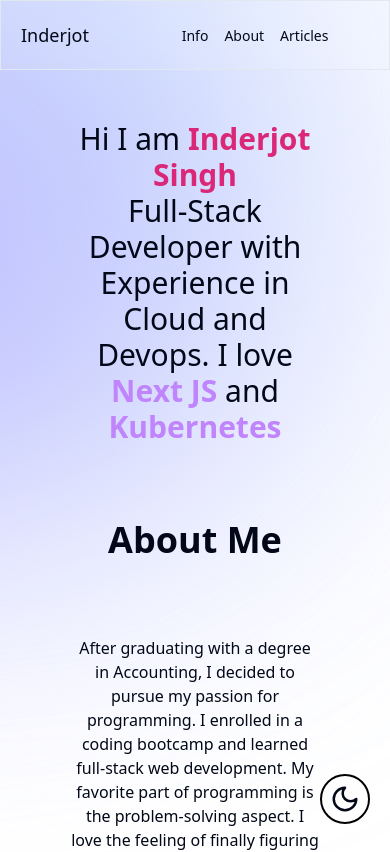
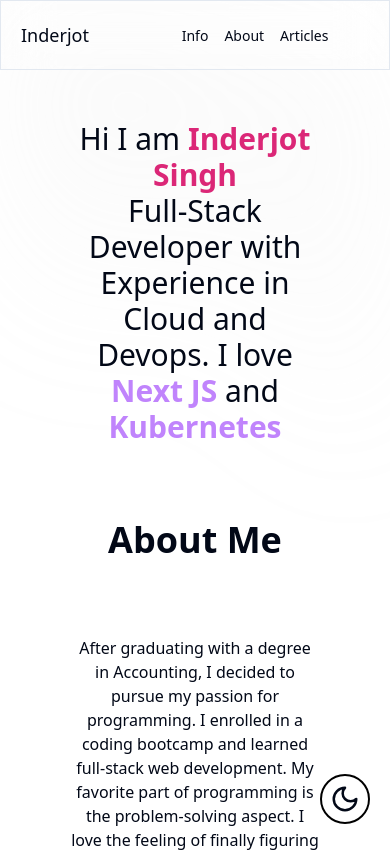
Before and after one commit to inderharrysingh/personal-website, a Next.js app: page / in a window 390 px wide. Shown: the top 852 px of the page. Built offline with nearby package versions, Linux system fonts and the light colour scheme.

Commit message:
Working on ui

```diff
--- a/app/_components/BackgroudAnimation.tsx
+++ b/app/_components/BackgroudAnimation.tsx
@@ -1,69 +1,103 @@
 'use client'
+// import './App.css'
+import { motion } from 'framer-motion'
+import { useState, useEffect } from 'react'
+import SvgComponent from './Svg'
+function AnimationComponent() {
 
-import { motion, useAnimation } from 'framer-motion';
-import { useEffect } from 'react';
+  const [number, setNumber] = useState(0)
+  const variants = {
+    "one": [
+      {
+        translateX: 0,
+        translateY: 0,
+        translateZ: 0,
+      },
+      {
+        translateX: 0,
+        translateY: "60%",
+        translateZ: 0,
+      },
+      {
+        translateX: "-30%",
+        translateY: "110%",
+        translateZ: 0,
+      },
 
-const AnimatedComponent = () => {
-  const controls = useAnimation();
+    ],
 
-  const animationVariants = {
-    initial: { translateX: 0, translateY: 0, translateZ: 0 },
-    animate1: { translateX: 0, translateY: 60, translateZ: 0 },
-    animate2: { translateX: 50, translateY: -50, translateZ: 0 },
-    animate3: { translateX: -100, translateY: 20, translateZ: 0 },
-    animate4: { translateX: -30, translateY: 110, translateZ: 0 },
-    animate5: { translateX: 100, translateY: -60, translateZ: 0 },
-    animate6: { translateX: -140, translateY: -70, translateZ: 0 },
-  };
+    "two": [
+      {
+        translateX: 0,
+        translateY: 0,
+        translateZ: 0,
+      },
+      {
+        translateX: "50%",
+        translateY: "-50%",
+        translateZ: 0,
+      },
+      {
+        translateX: "100%",
+        translateY: "-60%",
+        translateZ: 0,
+      },
+    ],
 
-  useEffect( () => {
 
-      const sequence = async () => {
-        await controls.start(animationVariants.animate1);
-        await controls.start(animationVariants.animate2);
-        await controls.start(animationVariants.animate3);
-        await new Promise((resolve) => setTimeout(resolve, 4000)); // Wait for 4 seconds
-        await controls.start(animationVariants.animate4);
-        await controls.start(animationVariants.animate5);
-        await controls.start(animationVariants.animate6);
-      };
+    "three": [
+      {
+        translateX: 0,
+        translateY: 0,
+        translateZ: 0,
+      },
+      {
+        translateX: "-100%",
+        translateY: "-20%",
+        translateZ: 0,
+      },
+      {
+        translateX: "-140%",
+        translateY: "-70%",
+        translateZ: 0,
+      }]
+  }
 
-      sequence();
+  useEffect(() => {
 
-  })
+    const timeoutid = setTimeout(() => { setNumber((prev) => (prev + 1) % 3) }, 5000)
 
-  // Start the animation sequence when the component mounts
+    return () => clearTimeout(timeoutid)
+
+  }, [number])
 
   return (
-    <div className="absolute inset-0 overflow-hidden pointer-events-none blur-3xl backdrop-blur-3xl -z-[1]">
-      <motion.div
-        className="w-full max-w-[1200px] min-w-[600px] absolute -top-[50%] -left-[50%] lg:-top-[120%] lg:-left-[30%]"
-        animate={controls}
+
+    <div className='absolute inset-0 overflow-hidden pointer-events-none blur-3xl backdrop-blur-3xl -z-10'>
+
+      <motion.div className='w-full max-w-[1200px] min-w-[600px] absolute -top-[50%] -left-[50%] lg:-top-[120%] lg:-left-[30%]'
+        animate={variants.one[number]}
+        transition={{ duration: 3 }}
       >
-        <motion.svg xmlns="http://www.w3.org/2000/svg" className="w-full" fill="none" viewBox="0 0 1699 1666">
-          <svg xmlns="http://www.w3.org/2000/svg" className="w-full" fill="none" viewBox="0 0 1699 1666"><ellipse cx="849.5" cy="833" fill="url(#paint0_radial_1_19)" fill-opacity="0.22" rx="849.5" ry="833"></ellipse><defs><radialGradient id="paint0_radial_1_19" cx="0" cy="0" r="1" gradientTransform="matrix(0 833 -849.5 0 849.5 833)" gradientUnits="userSpaceOnUse"><stop stop-color="#D9D9D9" stop-opacity="0.69"></stop><stop offset="0.177" stop-color="#D9D9D9" stop-opacity="0.563"></stop><stop offset="1" stop-color="#D9D9D9" stop-opacity="0"></stop></radialGradient></defs></svg>{/* SVG content */}
-        </motion.svg>
+        <SvgComponent />
       </motion.div>
 
-      <motion.div
-        className="w-full max-w-[1200px] min-w-[600px] absolute top-[10%] left-0 lg:top-0 lg:left-0"
-        animate={controls}
+      <motion.div className='w-full max-w-[1200px] min-w-[600px] absolute top-[10%] left-0 lg:top-0 lg:left-0'
+        animate={variants.two[number]}
+        transition={{ duration: 3 }}
       >
-        <motion.svg xmlns="http://www.w3.org/2000/svg" className="w-full" fill="none" viewBox="0 0 1699 1666">
-          <svg xmlns="http://www.w3.org/2000/svg" className="w-full" fill="none" viewBox="0 0 1699 1666"><ellipse cx="849.5" cy="833" fill="url(#paint0_radial_1_19)" fill-opacity="0.22" rx="849.5" ry="833"></ellipse><defs><radialGradient id="paint0_radial_1_19" cx="0" cy="0" r="1" gradientTransform="matrix(0 833 -849.5 0 849.5 833)" gradientUnits="userSpaceOnUse"><stop stop-color="#D9D9D9" stop-opacity="0.69"></stop><stop offset="0.177" stop-color="#D9D9D9" stop-opacity="0.563"></stop><stop offset="1" stop-color="#D9D9D9" stop-opacity="0"></stop></radialGradient></defs></svg>{/* SVG content */}
-        </motion.svg>
+        <SvgComponent />
       </motion.div>
 
-      <motion.div
-        className="w-full max-w-[1200px] min-w-[600px] absolute -bottom-[70%] -right-[40%]"
-        animate={controls}
+      <motion.div className='w-full max-w-[1200px] min-w-[600px] absolute -bottom-[70%] -right-[40%]'
+        animate={variants.three[number]}
+        transition={{ duration: 3 }}
       >
-        <motion.svg xmlns="http://www.w3.org/2000/svg" className="w-full" fill="none" viewBox="0 0 1699 1666">
-          <svg xmlns="http://www.w3.org/2000/svg" className="w-full" fill="none" viewBox="0 0 1699 1666"><ellipse cx="849.5" cy="833" fill="url(#paint0_radial_1_19)" fill-opacity="0.22" rx="849.5" ry="833"></ellipse><defs><radialGradient id="paint0_radial_1_19" cx="0" cy="0" r="1" gradientTransform="matrix(0 833 -849.5 0 849.5 833)" gradientUnits="userSpaceOnUse"><stop stop-color="#D9D9D9" stop-opacity="0.69"></stop><stop offset="0.177" stop-color="#D9D9D9" stop-opacity="0.563"></stop><stop offset="1" stop-color="#D9D9D9" stop-opacity="0"></stop></radialGradient></defs></svg>{/* SVG content */}
-        </motion.svg>
+        <SvgComponent />
       </motion.div>
     </div>
-  );
-};
 
-export default AnimatedComponent;
+  )
+}
+
+export default AnimationComponent
--- a/app/_components/Experience.tsx
+++ b/app/_components/Experience.tsx
@@ -1,9 +1,10 @@
 "use client"
+
 import { VerticalTimeline, VerticalTimelineElement } from 'react-vertical-timeline-component';
 import { Briefcase, WorkflowIcon } from 'lucide-react';
 import { useTheme } from 'next-themes';
 import { Fragment } from 'react';
-import { Bree_Serif } from 'next/font/google';
+import "react-vertical-timeline-component/style.min.css";
 
 
 export default function Experience() {
@@ -11,13 +12,50 @@
     const { theme } = useTheme()
 
     const exp_data = [
-        { date: "2023 - Present", description: "Creative Direction, User Experience, Visual Design, Project Management, Team Leading", title: "Bondu", location: "randua ", icon: <Briefcase /> },
+
         { date: "2023 - Present", description: "Creative Direction, User Experience, Visual Design, Project Management, Team Leading", title: "Bondu", location: "randua ", icon: <Briefcase /> },
         { date: "2023 - Present", description: "Creative Direction, User Experience, Visual Design, Project Management, Team Leading", title: "Bondu", location: "randua ", icon: <Briefcase /> },
         { date: "2023 - Present", description: "Creative Direction, User Experience, Visual Design, Project Management, Team Leading", title: "Bondu", location: "randua ", icon: <Briefcase /> },
     ]
-    return (<div>
-        no Experience
+    return (<div className='scoll-mt-28 mb-28 md:mb-40'>
+
+            <VerticalTimeline lineColor="">
+                    {exp_data.map((item, index) => (
+                    <Fragment key={index}>
+                        <VerticalTimelineElement
+                        contentStyle={{
+                            background:
+                            theme === "light" ? "#f3f4f6" : "rgba(255, 255, 255, 0.05)",
+                            boxShadow: "none",
+                            border: "1px solid rgba(0, 0, 0, 0.05)",
+                            textAlign: "left",
+                            padding: "1.3rem 2rem",
+                        }}
+
+
+                        contentArrowStyle={{
+                            borderRight:
+                            theme === "light"
+                                ? "0.4rem solid #9ca3af"
+                                : "0.4rem solid rgba(255, 255, 255, 0.5)",
+                        }}
+                        date={item.date}
+                        icon={item.icon}
+                        iconStyle={{
+                            background:
+                            theme === "light" ? "white" : "rgba(255, 255, 255, 0.15)",
+                            fontSize: "1.5rem",
+                        }}
+                        >
+                        <h3 className="font-semibold capitalize">{item.title}</h3>
+                        <p className="font-normal !mt-0">{item.location}</p>
+                        <p className="!mt-1 !font-normal text-gray-700 dark:text-white/75">
+                            {item.description}
+                        </p>
+                        </VerticalTimelineElement>
+                    </Fragment>
+                    ))}
+                </VerticalTimeline>
     </div>
     )
 
--- a/app/_components/HeadingAnimation.tsx
+++ b/app/_components/HeadingAnimation.tsx
@@ -6,8 +6,8 @@
 export default function headingAnimation() {
   return (
     <Fragment>
-          <motion.h1  animate={{y : [ -20,  1 ], opacity : [0 , 1],  }} transition={{ duration : 2}} className="text-l z-0 text-3xl md:text-4xl ">Hi I am <span className="text-pink-600 font-bold ">Inderjot Singh</span> <br/> Full-Stack Developer with Experience in Cloud and Devops.
-          I love <span className="text-purple-400 font-bold">Next JS</span>   and <span className="text-purple-400 font-bold " >Kubernetes</span>     </motion.h1>
+      <motion.h1 animate={{ y: [-20, 1], opacity: [0, 1], }} transition={{ duration: 2 }} className="text-l z-0 text-3xl md:text-4xl ">Hi I am <span className="text-pink-600 font-bold ">Inderjot Singh</span> <br /> Full-Stack Developer with Experience in Cloud and Devops.
+        I love <span className="text-purple-400 font-bold">Next JS</span>   and <span className="text-purple-400 font-bold " >Kubernetes</span>     </motion.h1>
     </Fragment>
   )
 }
--- /dev/null
+++ b/app/_components/Svg.tsx
@@ -0,0 +1,17 @@
+
+const SvgComponent = () => {
+    return (
+        <svg xmlns="http://www.w3.org/2000/svg" className="w-full" fill="none" viewBox="0 0 1699 1666">
+            <ellipse cx="849.5" cy="833" fill="url(#paint0_radial_1_19)" fillOpacity="0.22" rx="849.5" ry="833"></ellipse>
+            <defs>
+                <radialGradient id="paint0_radial_1_19" cx="0" cy="0" r="1" gradientTransform="matrix(0 833 -849.5 0 849.5 833)" gradientUnits="userSpaceOnUse">
+                    <stop stopColor="#D9D9D9" stopOpacity="0.69"></stop>
+                    <stop offset="0.177" stopColor="#D9D9D9" stopOpacity="0.563"></stop>
+                    <stop offset="1" stopColor="#D9D9D9" stopOpacity="0"></stop>
+                </radialGradient>
+            </defs>
+        </svg>
+    );
+};
+
+export default SvgComponent;
--- a/app/layout.tsx
+++ b/app/layout.tsx
@@ -3,6 +3,7 @@
 import './globals.css'
 import NextTheme from './_components/Provider/ThemeProvider'
 import Navbar from './_components/Navbar'
+import BackgroudAnimate from "./_components/BackgroudAnimation"
 
 const inter = Inter({ subsets: ['latin'] })
 
@@ -22,7 +23,10 @@
         <div>
           <NextTheme >
             <Navbar />
+            <BackgroudAnimate />
+
             <div className='mt-20 h-24' >
+
               {children}
             </div>
           </NextTheme>
--- a/app/page.tsx
+++ b/app/page.tsx
@@ -1,6 +1,6 @@
 import Me from "@/app/_components/Me"
 import { Fragment } from "react"
-import BackColor from "./_components/BackColor"
+// import BackColor from "./_components/BackColor"
 import About from "./_components/Sections/About"
 import Projects from "./_components/Sections/Projects"
 import StickyTheme from "./_components/StickyTheme"
@@ -13,7 +13,8 @@
     <Fragment>
       <div>
         <Me />
-        <BackColor />
+        {/* <BackColor /> */}
+        {/* <BackgroudAnimate /> */}
         <About />
         <Projects />
         <StickyTheme />
```
